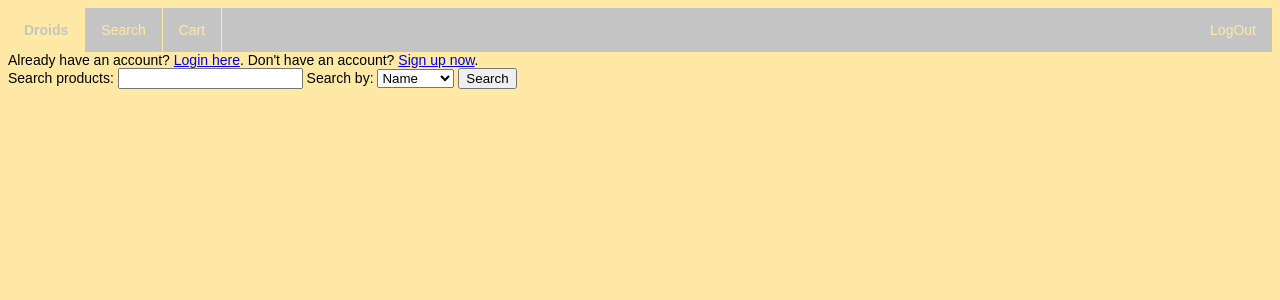
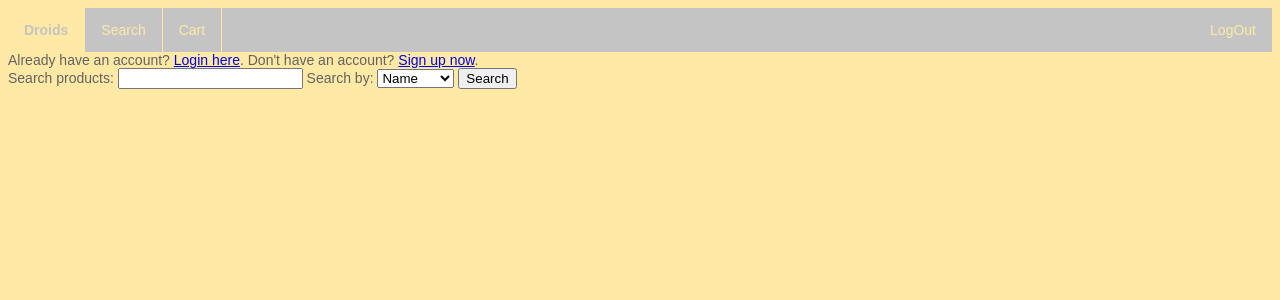
Before and after one commit to Azukawa/php_rush00, a PHP site: page /landing_page.php in a window 1280 px wide. Shown: the top 300 px of the page. Run offline with PHP 8.4, Linux system fonts and the light colour scheme.

Commit message:
colors finetuned

```diff
--- a/rush.css
+++ b/rush.css
@@ -1,6 +1,8 @@
 body{
 	font: 14px sans-serif;
-   background-color: #FFE9A5;
+	color: #626262;
+	background-color: #FFE9A5;
+
 }
 
 .wrapper{
@@ -65,6 +67,6 @@ li:last-child {
 /*
 	tan = #FFE9A5
 	grey = #C4C4C4
-	light grey=
+	light grey = #dbdbdb
 
  */
```
